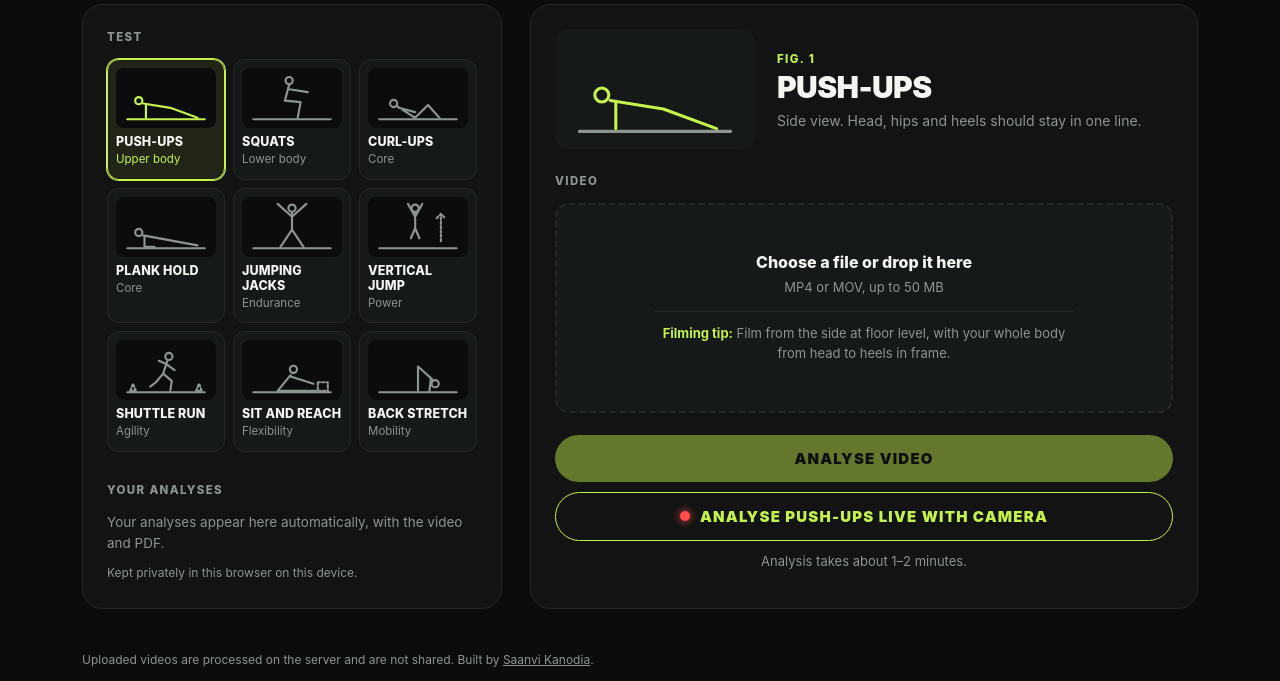
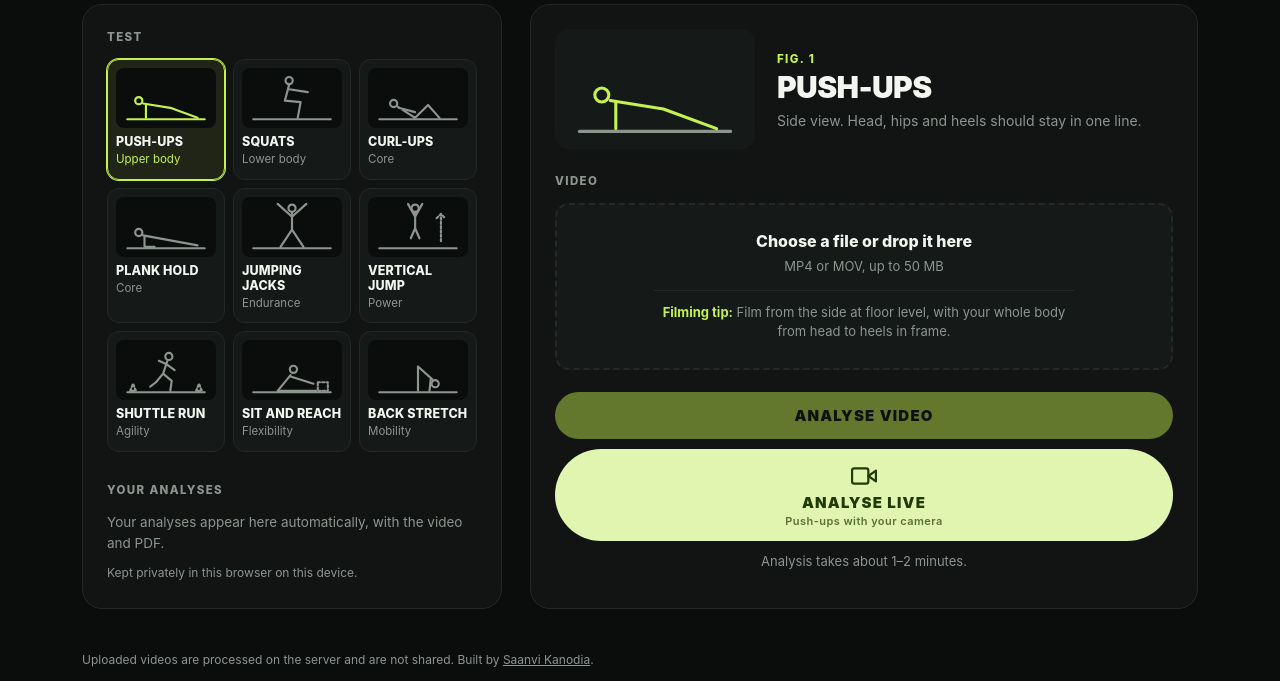
Before and after one commit to saanvi-kanodia/FitCheck, a Flask app: page / in a window 1280 px wide. Shown: the part 214-895 px from the top of the page. Run offline with Flask 3, Linux system fonts and the light colour scheme.

Commit message:
Restyle live button: light green with camera icon
Co-Authored-By: Claude Opus 5.5 <noreply@anthropic.com>

```diff
--- a/webapp/templates/index.html
+++ b/webapp/templates/index.html
@@ -90,10 +90,11 @@
          transition: transform .12s, box-shadow .2s; }
   .btn:hover:not(:disabled) { transform: translateY(-1px); box-shadow: 0 8px 28px rgba(198, 242, 78, .3); }
   .btn:disabled { opacity: .45; cursor: default; }
-  .btn-live { margin-top: 10px; display: flex; align-items: center; justify-content: center; gap: 10px; background: none;
-    border: 1.5px solid var(--accent-text, var(--accent)); color: var(--accent-text, var(--accent)); }
-  .btn-live .rec { width: 10px; height: 10px; border-radius: 50%; background: #ff4d4d; box-shadow: 0 0 8px #ff4d4d; }
-  .btn-live:hover:not(:disabled) { box-shadow: none; background: var(--tint, transparent); }
+  .btn-live { margin-top: 10px; display: flex; flex-direction: column; align-items: center; justify-content: center; gap: 6px;
+    padding: 14px 16px; background: #dff5b0; color: #1f3a05; border: 0; }
+  .btn-live svg { width: 26px; height: 26px; }
+  .btn-live small { font-size: 11px; font-weight: 600; letter-spacing: .04em; text-transform: none; opacity: .7; }
+  .btn-live:hover:not(:disabled) { background: #d2f095; box-shadow: 0 8px 24px rgba(198, 242, 78, .25); }
   .live-note { margin-top: 8px; font-size: 13px; color: var(--muted); text-align: center; }
   .note { margin-top: 10px; font-size: 13px; color: var(--muted); text-align: center; }
   .link { background: none; border: 0; padding: 0; font: inherit; color: var(--accent-text, var(--accent)); text-decoration: underline; cursor: pointer; }
@@ -346,7 +347,9 @@
       </div>
 
       <button class="btn" id="go" type="submit" disabled>Analyse video</button>
-      <button class="btn btn-live" id="liveBtn" type="button"><span class="rec" aria-hidden="true"></span><span id="liveBtnText">Analyse live with camera</span></button>
+      <button class="btn btn-live" id="liveBtn" type="button">
+        <svg viewBox="0 0 24 24" fill="none" stroke="currentColor" stroke-width="2" stroke-linecap="round" stroke-linejoin="round" aria-hidden="true"><path d="M23 7l-7 5 7 5V7z"/><rect x="1" y="5" width="15" height="14" rx="2"/></svg>
+        <span>Analyse live</span><small id="liveBtnText"></small></button>
       <p class="live-note hidden" id="liveNote"></p>
       <p class="note">Analysis takes about 1&ndash;2 minutes. <button type="button" class="link" id="sampleBtn">No video? Try a sample clip</button></p>
       <div class="error" id="err"></div>
@@ -460,7 +463,7 @@ function syncTest() {
   $('emptyHint').textContent = ill[1];
   $('sampleBtn').classList.toggle('hidden', !SAMPLES.includes(sel.value));
   const blocked = liveBlocker();
-  $('liveBtnText').textContent = `Analyse ${testName(sel.value).toLowerCase()} live with camera`;
+  $('liveBtnText').textContent = `${testName(sel.value)} with your camera`;
   $('liveBtn').disabled = !!blocked;
   $('liveNote').textContent = blocked; $('liveNote').classList.toggle('hidden', !blocked);
   $('filmTip').innerHTML = FILMING[sel.value] ? `<b>Filming tip:</b> ${esc(FILMING[sel.value])}` : '';
```
